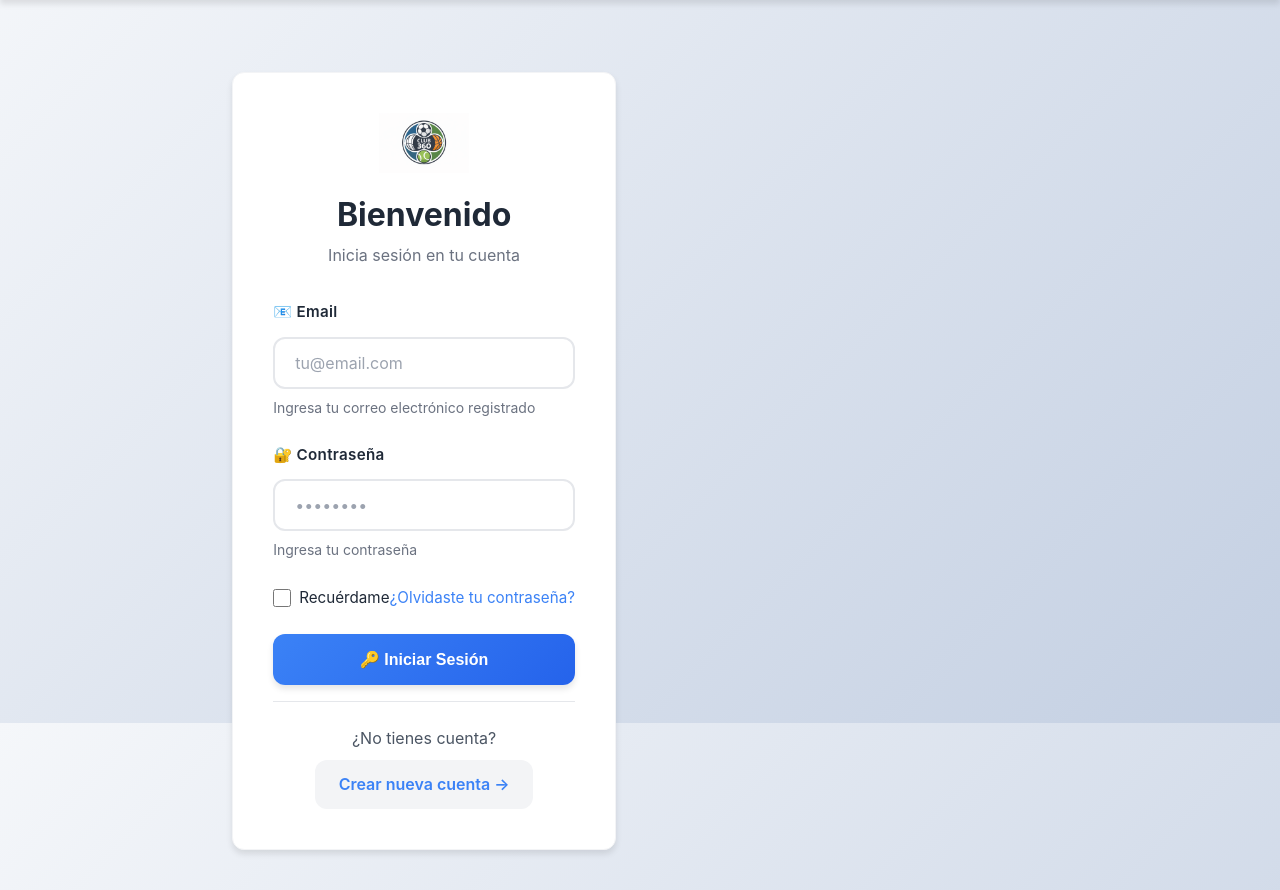
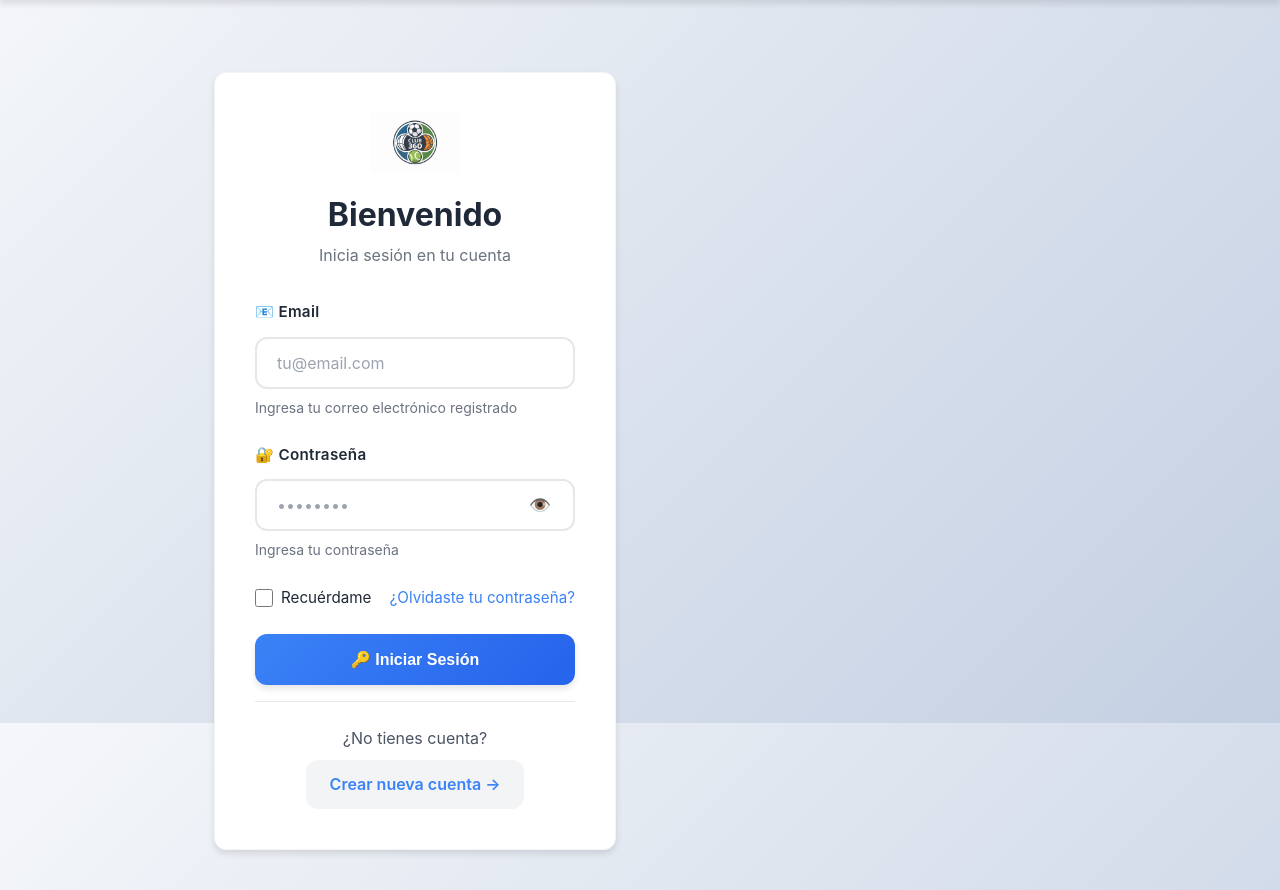
Before and after one commit to SantiTose/Club360, a Flask app: page /auth/login in a window 1280 px wide. Shown: the part 77-967 px from the top of the page. Run offline with Flask 3, Linux system fonts and the light colour scheme.

Commit message:
Add password visibility toggle and password confirmation validation
- Add show/hide password toggle (👁️/🙈) in login form
- Add show/hide password toggles in register form
- Add real-time password matching validation in register
- Display error message when passwords don't match
- Display success message when passwords match
- Disable submit button until passwords match
- Add CSS styling for password input group with toggle button
- Add JavaScript functions for toggle and validation

Co-authored-by: Copilot <223556219+Copilot@users.noreply.github.com>

```diff
--- a/statics/css/style.css
+++ b/statics/css/style.css
@@ -447,8 +447,12 @@ a:hover {
     font-size: 1rem;
     transition: var(--transition);
     font-family: inherit;
-    background: var(--white);
-    color: var(--dark);
+    background: #ffffff !important;
+    color: #1f2937 !important;
+}
+
+.form-control::value {
+    color: #1f2937 !important;
 }
 
 .form-control::placeholder {
@@ -471,6 +475,39 @@ a:hover {
     color: var(--gray-400);
     cursor: not-allowed;
     border-color: var(--gray-200);
+}
+
+/* Autofill override - fixes white text on white background issue */
+.form-control:-webkit-autofill,
+.form-control:-webkit-autofill:hover,
+.form-control:-webkit-autofill:focus,
+.form-control:-webkit-autofill:active {
+    -webkit-box-shadow: 0 0 0 30px white inset !important;
+    box-shadow: 0 0 0 30px white inset !important;
+    -webkit-text-fill-color: #1f2937 !important;
+    color: #1f2937 !important;
+}
+
+.form-control:-webkit-autofill {
+    -webkit-transition: background-color 5000s ease-in-out 0s;
+    transition: background-color 5000s ease-in-out 0s;
+}
+
+/* Emergency fix: Force all input text to be visible */
+input[type="text"].form-control,
+input[type="email"].form-control,
+input[type="password"].form-control,
+input[type="tel"].form-control,
+input[type="number"].form-control {
+    color: #1f2937 !important;
+    background-color: #ffffff !important;
+    caret-color: #3b82f6 !important;
+}
+
+input[type="text"].form-control::placeholder,
+input[type="email"].form-control::placeholder,
+input[type="password"].form-control::placeholder {
+    color: #9ca3af !important;
 }
 
 textarea.form-control {
@@ -502,6 +539,46 @@ select.form-control {
 
 .form-text.success {
     color: var(--success);
+}
+
+/* Password Input Group - for show/hide toggle */
+.password-input-group {
+    position: relative;
+    display: flex;
+    align-items: center;
+    width: 100%;
+}
+
+.password-input-group .form-control {
+    width: 100%;
+    padding-right: 3rem;
+}
+
+.password-toggle {
+    position: absolute;
+    right: 1rem;
+    background: none;
+    border: none;
+    cursor: pointer;
+    font-size: 1.2rem;
+    padding: 0.5rem;
+    display: flex;
+    align-items: center;
+    justify-content: center;
+    transition: opacity 0.2s;
+    color: var(--gray-500);
+}
+
+.password-toggle:hover {
+    opacity: 0.7;
+}
+
+.password-toggle:active {
+    opacity: 0.5;
+}
+
+.password-toggle .eye-icon {
+    font-size: 1.1rem;
 }
 
 /* Form Container */
--- a/templates/auth/login.html
+++ b/templates/auth/login.html
@@ -35,6 +35,7 @@
 
                 <div class="form-group">
                     <label for="password" class="form-label">🔐 Contraseña</label>
+                    <div class="password-input-group">
                         <input
                             type="password"
                             id="password"
@@ -44,6 +45,10 @@
                             required
                             autocomplete="current-password"
                         >
+                        <button type="button" class="password-toggle" onclick="togglePassword('password')">
+                            <span class="eye-icon">👁️</span>
+                        </button>
+                    </div>
                     <small class="form-text">Ingresa tu contraseña</small>
                 </div>
 
@@ -81,4 +86,19 @@
         }
     }
 </style>
+
+<script>
+function togglePassword(fieldId) {
+    const input = document.getElementById(fieldId);
+    const button = event.target.closest('.password-toggle');
+
+    if (input.type === 'password') {
+        input.type = 'text';
+        button.textContent = '🙈';
+    } else {
+        input.type = 'password';
+        button.textContent = '👁️';
+    }
+}
+</script>
 {% endblock %}
```
Also changed, not shown: check_css.html (added, +35 -0 lines), templates/auth/register.html (+72 -1 lines). Lines whose indentation alone changed are shown as unchanged.
